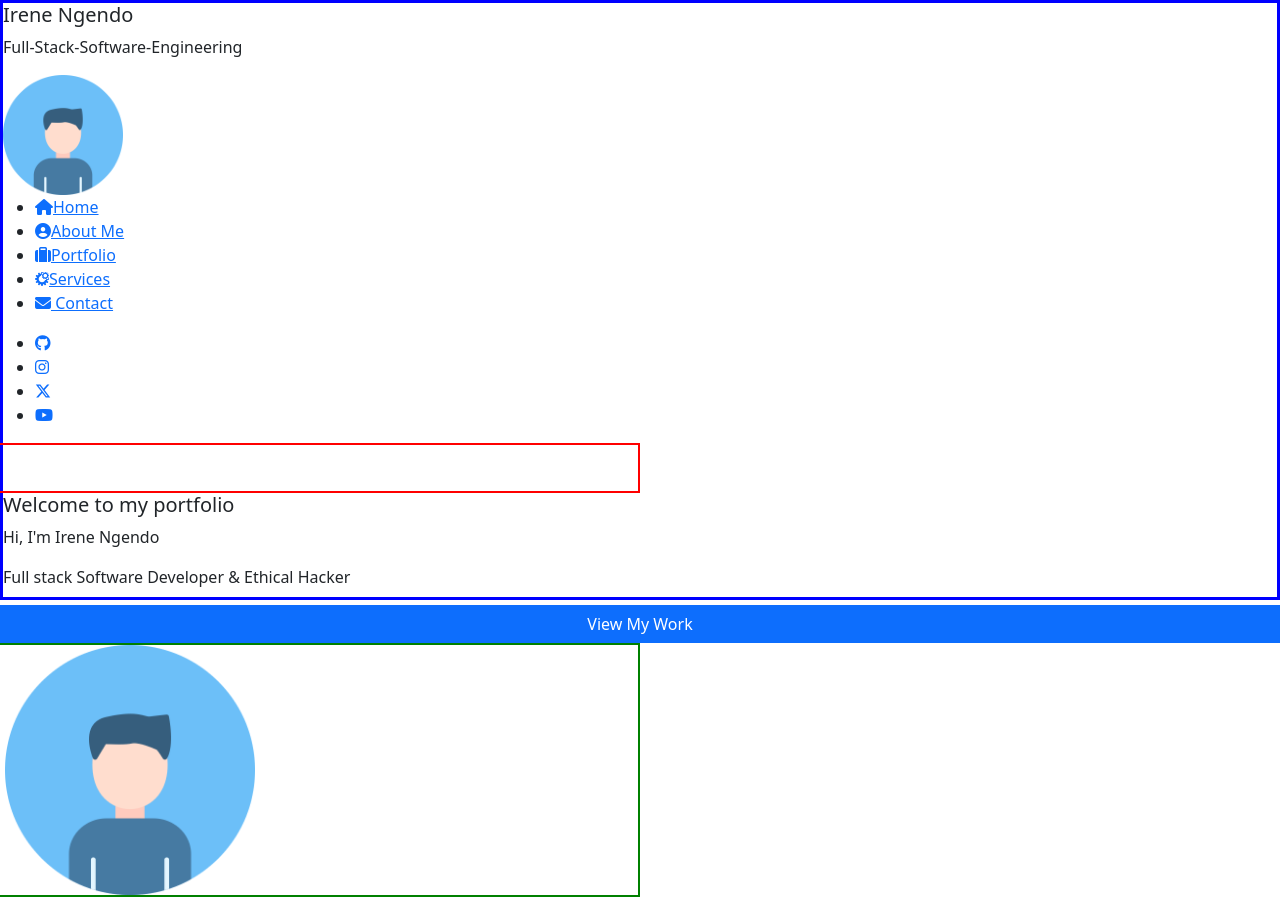
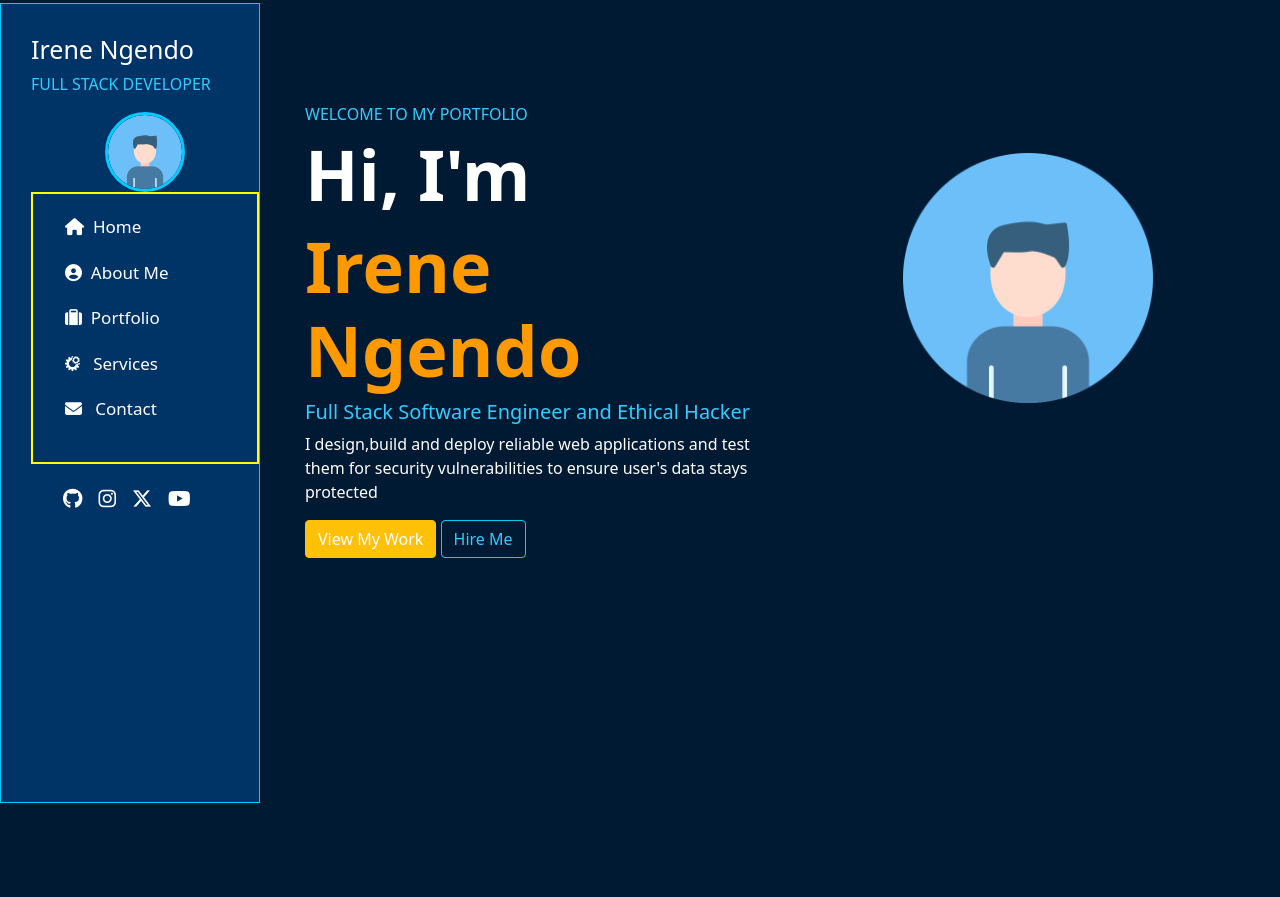
Before and after one commit to kaminjungendo/irene_profile, a plain HTML site: page index.html in a window 1280 px wide. After the commit the page ends 800 px from the top, so only its background shows below. Drawn offline with nearby package versions, Linux system fonts and the light colour scheme.

Commit message:
Styling the sidebar

```diff
--- /dev/null
+++ b/css/style.css
@@ -0,0 +1,108 @@
+:root{
+    --white-color:#ffffff;
+    --orange-colour:#ff9900;
+    --cyan-color:#00ccff;
+    --dark-blue-color:#001a33;
+    --light-blue-color:#003366;
+    --blue-color:#33ccff;
+}
+
+body{
+    min-height: 100vh;
+    background-color: var(--dark-blue-color);
+    color:var(--white-color);
+}
+/*SIDEBAR*/
+.sidebar{
+    min-height: 100vh;
+    background-color:var(--light-blue-color);
+    width:260px;
+    position: fixed;
+    z-index: 1;
+    left: 0px;
+    border: 1px solid var(--cyan-color);
+    padding-top: 30px;
+    padding-left: 30px;
+}
+
+.side-menu-items{
+    list-style-type: none;
+    margin-bottom: 20px;
+}
+.side-menu{
+    padding-top: 20px;
+    padding-bottom: 20px;
+}
+
+.side-menu-items li{
+    margin-bottom: 20px;
+}
+ .side-menu-items a{
+    color: var(--white-color);
+    font-size: 17px;
+    text-decoration: none;
+ }
+
+.brand-name-paragraph{
+    color: var(--blue-color);
+    text-transform: uppercase;
+}
+.brand-name{
+    font-size: 25px;
+
+}
+
+.brand-logo{
+    padding-top:25px ;
+    padding-bottom: 30px;
+}
+
+.brand-side-bar-image{
+    height: 80px;
+    width: 80px;
+    border-width: 3px;
+    border-color: var(--cyan-color);
+    border-style: solid;
+    border-radius: 40px;
+}
+
+/* END OF SIDEBAR*/
+
+.main-body{
+    padding-left: 300px;
+    padding-top: 100px;
+
+}
+
+.welcome-heading{
+    color: var(--blue-color);
+}
+.intro-1{
+    color: var(--white-color);
+    font-size: 70px;
+    font-weight: bold;
+}
+
+.intro-2{
+    color: var(--orange-colour);
+    font-size: 70px;
+    font-weight: bold;
+}
+.intro-3{
+    color: var(--blue-color);
+    font-size: 20px;
+    font-weight: lighter;
+}
+
+.social-media-icons{
+    list-style-type: none;
+    display: flex;
+    flex-direction: row;
+    gap: 16px;
+    margin-top: 20px;
+}
+
+.social-media-icons a{
+    color: var(--white-color);
+    font-size: 20px;
+}
--- a/index.html
+++ b/index.html
@@ -7,52 +7,54 @@
         <script src="https://cdn.jsdelivr.net/npm/@popperjs/core@2.9.2/dist/umd/popper.min.js" integrity="sha384-IQsoLXl5PILFhosVNubq5LC7Qb9DXgDA9i+tQ8Zj3iwWAwPtgFTxbJ8NT4GN1R8p" crossorigin="anonymous"></script>
         <script src="https://cdn.jsdelivr.net/npm/bootstrap@5.0.2/dist/js/bootstrap.min.js" integrity="sha384-cVKIPhGWiC2Al4u+LWgxfKTRIcfu0JTxR+EQDz/bgldoEyl4H0zUF0QKbrJ0EcQF" crossorigin="anonymous"></script>
         <script src="https://kit.fontawesome.com/6bf3cfdbd7.js" crossorigin="anonymous"></script>
+        <link rel="stylesheet" href="css/style.css">
+
     </head>
     <body>
         <!--Container-->
-        <div class="container-fliud" style="border:3px solid blue;height:600px">
+        <div class="container-fliud" style="border:3px solid #001a33;height:600px">
             <!--Sidebar-->
             <div class="sidebar">
                 <!--brand name-->
                 <div class="brand name"></div>
-                <h5>Irene Ngendo</h5>
-                <p>Full-Stack-Software-Engineering</p>
+                <h5 class="brand-name">Irene Ngendo</h5>
+                <p class="brand-name-paragraph">Full Stack Developer</p>
 
                 <!--brand logo-->
                 <div class="brand logo">
-                    <img src="logo/logo.png"height="120px" width="120px" alt="Profile-Image">
+                   <center><img src="logo/logo.png" alt="Profile-Image" class="brand-side-bar-image"></center>
                 </div>
 
                 <!--side-menu-links-->
-                <div class="side-menu">
-                    <ul>
+                <div class="side-menu" style="border:2px solid yellow">
+                    <ul class="side-menu-items">
                         <li>
                             <a href="index.html">
-                                <i class="fa-solid fa-house"></i>Home
+                                <i class="fa-solid fa-house"></i>&nbsp; Home
                             </a>
                         </li>
 
                         <li>
                            <a href="about.html">
-                              <i class="fa-solid fa-circle-user"></i>About Me
+                              <i class="fa-solid fa-circle-user"></i>&nbsp; About Me
                            </a>
                         </li>
 
                         <li>
                             <a href="portfolio.html">
-                               <i class="fa-solid fa-suitcase"></i>Portfolio
+                               <i class="fa-solid fa-suitcase"></i>&nbsp; Portfolio
                             </a>
                         </li>
 
                         <li>
                             <a href="services.html">
-                               <i class="fa-brands fa-whmcs"></i>Services
+                               <i class="fa-brands fa-whmcs"></i> &nbsp;  Services
                             </a>
                         </li>
 
                         <li>
                             <a href="contact.html">
-                               <i class="fa-solid fa-envelope"></i> Contact
+                               <i class="fa-solid fa-envelope"></i> &nbsp; Contact
                             </a>
                         </li>
                     </ul>
@@ -60,7 +62,7 @@
 
                 <!--social-media-icons-->
                 <div class="social-media">
-                    <ul>
+                    <ul class="social-media-icons">
                         <li>
                             <a href="#">
                                 <i class="fa-brands fa-github"></i>
@@ -91,15 +93,27 @@
             <!--Main-body-->
             <div class="main-body">
                 <div class="row">
-                    <div class="col-sm-6" style="border:2px solid red;height:50px;"></div>
-                    <h5>Welcome to my portfolio</h5>
-                    <p>Hi, I'm Irene Ngendo</p>
-                    <p>Full stack Software Developer & Ethical Hacker</p>
-                    <a href="portfolio.html" class="btn btn-primary">
-                        View My Work
-                    </a>
-                    <div class="col-sm-6" style="border:2px solid green;">
-                        <img src="images/logo.png" width="250px" height="250px" alt="Profile image">
+                    <div class="col-sm-6" style="border:2px solid #001a33;height:50px;">
+                        <h6 class="welcome-heading">WELCOME TO MY PORTFOLIO</h6>
+                        <h1 class="intro-1">Hi, I'm</h1>
+                        <h2 class="intro-2">Irene Ngendo</h2>
+                        <h3 class="intro-3">Full Stack Software Engineer and Ethical Hacker</h3>
+
+
+                        <p>I design,build and deploy reliable web applications and test them for security vulnerabilities to ensure user's data stays protected</p>
+
+                        <a href="portfolio.html" class="btn btn-warning" style="color: #ffffff;">
+                            View My Work
+                        </a>
+                        <a href="portfolio.html" class="btn btn-outline-info" style="color: #33ccff;">
+                            Hire Me
+                        </a>
+
+                    </div>
+
+                    <div class="col-sm-6" style="border:2px solid #001a33"><col-2></col-2></div>
+                        <img src="images/logo.png" height="250px" style=" display: block; width: auto; margin-left: 600px;" alt="Profile image">
+
                     </div>
                 </div>
             </div>
```
